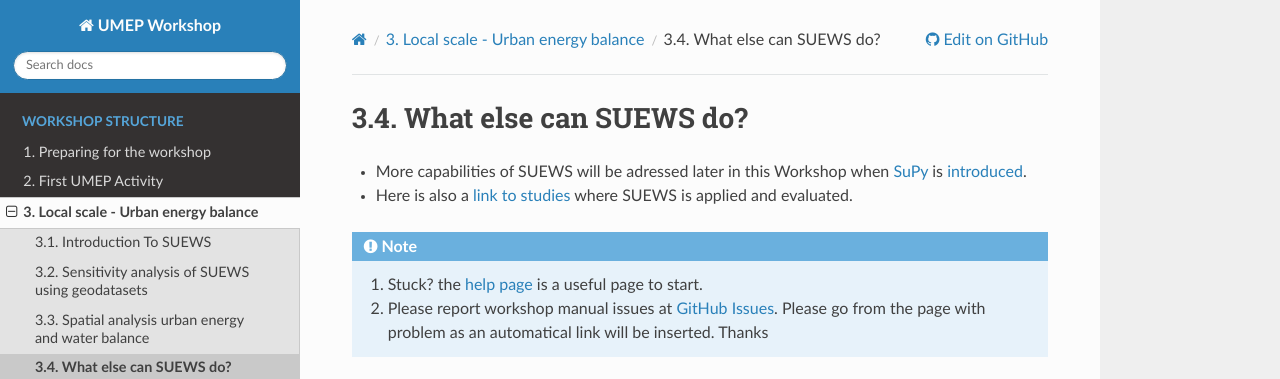
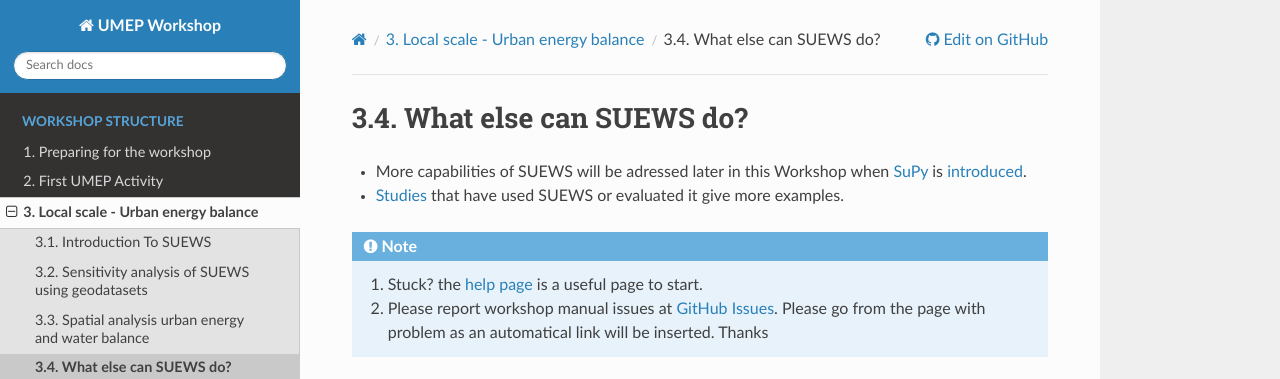
Before and after one commit to Urban-Meteorology-Reading/UMEP-Workshop, a Sphinx documentation site: the page built from source/LocalScale/SUEWS5.rst, in a window 1280 px wide. Shown: the top 379 px of the page. Built offline with Sphinx 7.4.7 and the Read the Docs theme 2.0.0, drawn with Linux system fonts in a browser that asks for light colours.

Commit message:
Update SUEWS5.rst

```diff
--- a/source/LocalScale/SUEWS5.rst
+++ b/source/LocalScale/SUEWS5.rst
@@ -6,4 +6,4 @@
 - More capabilities of SUEWS will be adressed later in this Workshop when `SuPy <https://supy.readthedocs.io/en/latest/>`__ is `introduced <SuPy>`.
 
 
-- Here is also a `link to studies <https://suews-docs.readthedocs.io/en/latest/recent-publications.html>`__ where SUEWS is applied and evaluated.
+- `Studies <https://suews-docs.readthedocs.io/en/latest/recent-publications.html>`__ that have used SUEWS or evaluated it give more examples.
```
